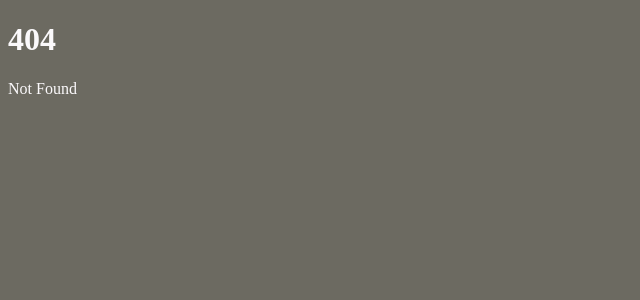
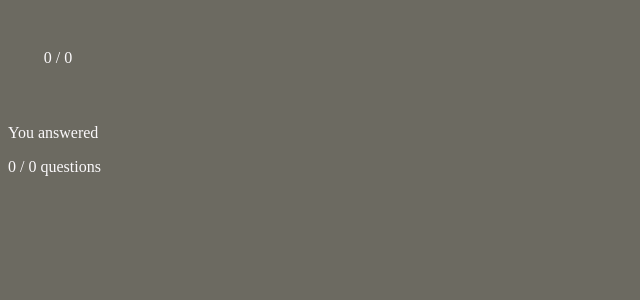
Before and after one commit to DanDaMan23/big-dev-soon-quiz-app-freerun-r1hnzb, a SvelteKit app: page /results in a window 1280 px wide. Before the commit this address had no page. Shown: the top 300 px of the page, without its empty margins (0-640 px from the left). Built offline with nearby package versions, Linux system fonts and the light colour scheme.

Commit message:
Circle progress bar completed

```diff
--- a/src/routes/quiz/AnswerButton.svelte
+++ b/src/routes/quiz/AnswerButton.svelte
@@ -5,7 +5,6 @@
 	export let isWrong;
 
 	import FaCheck from 'svelte-icons/fa/FaCheck.svelte';
-	import { questions, currentQuestionIndex } from '../../store';
 	import FaSkullCrossbones from 'svelte-icons/fa/FaSkullCrossbones.svelte';
 </script>
 
--- /dev/null
+++ b/src/routes/results/+page.svelte
@@ -0,0 +1,28 @@
+<script>
+	import { correctAnswers } from '../../store';
+
+	console.log($correctAnswers.percentage);
+</script>
+
+<div class="results">
+	<div
+		class="results-pie-bar progress-bar"
+		style={`background: radial-gradient(closest-side, var(--gonmetalGray) 79%, transparent 80% 100%), conic-gradient(var(--black) ${$correctAnswers.percentage}%, var(--ivory) 0)`}
+	>
+		<p>{$correctAnswers.ratio}</p>
+	</div>
+	<p>You answered</p>
+	<p>{$correctAnswers.ratio} questions</p>
+</div>
+
+<style>
+	.progress-bar {
+		width: 100px;
+		height: 100px;
+		border-radius: 50%;
+
+		display: flex;
+		justify-content: center;
+		align-items: center;
+	}
+</style>
--- a/src/store.js
+++ b/src/store.js
@@ -13,6 +13,18 @@ export const answeredQuestions = (() => {
 		clear: () => set([])
 	};
 })();
+
+export const correctAnswers = derived(answeredQuestions, ($answeredQuestions) => {
+	const correctAnsweredQuestions = $answeredQuestions.filter(
+		({ answerPicked, correctAnswer }) => answerPicked === correctAnswer
+	);
+	return {
+		totalOfCorrects: correctAnsweredQuestions?.length,
+		totalOfQuestions: $answeredQuestions?.length,
+		percentage: (correctAnsweredQuestions?.length / $answeredQuestions?.length) * 100,
+		ratio: `${correctAnsweredQuestions.length} / ${$answeredQuestions.length}`
+	};
+});
 
 export const currentQuestionIndex = (() => {
 	const { subscribe, set, update } = writable(0);
```
Also changed, not shown: src/routes/quiz/NextQuestionButton.svelte (+3 -5 lines).
